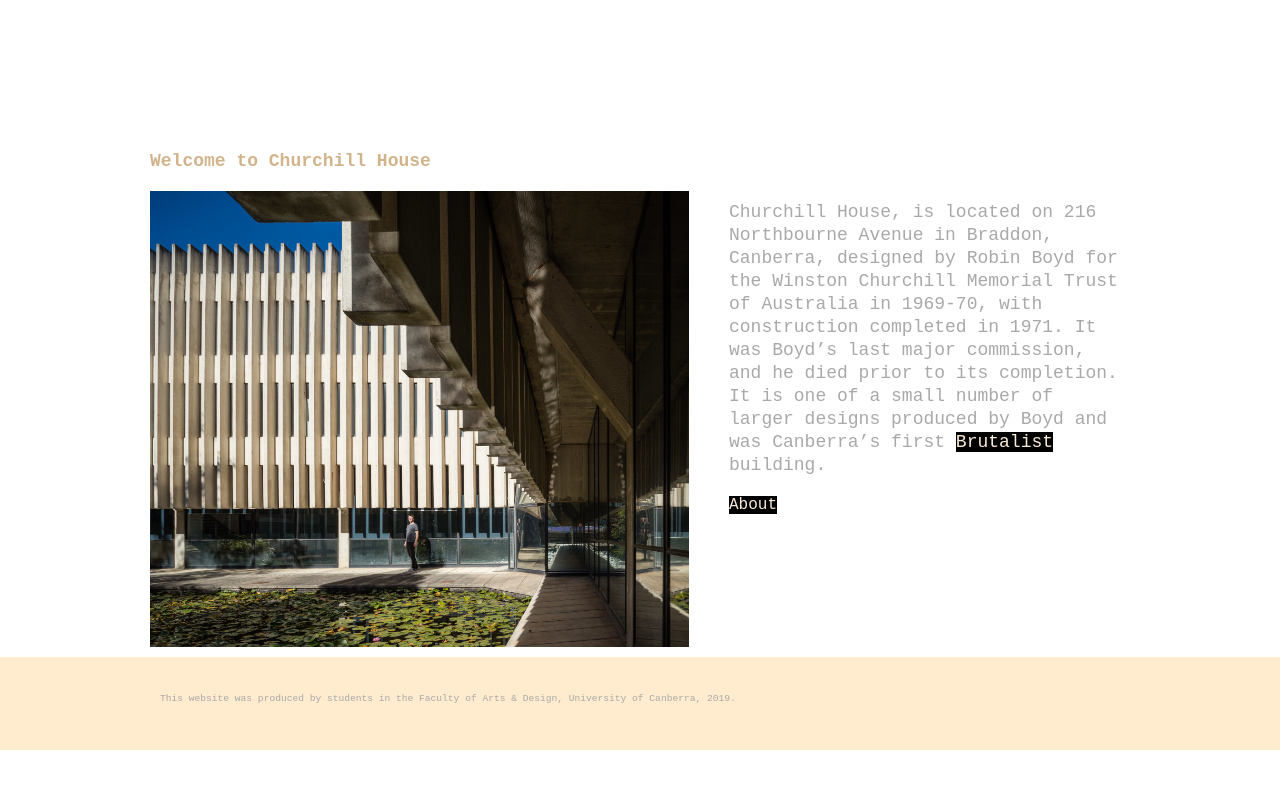
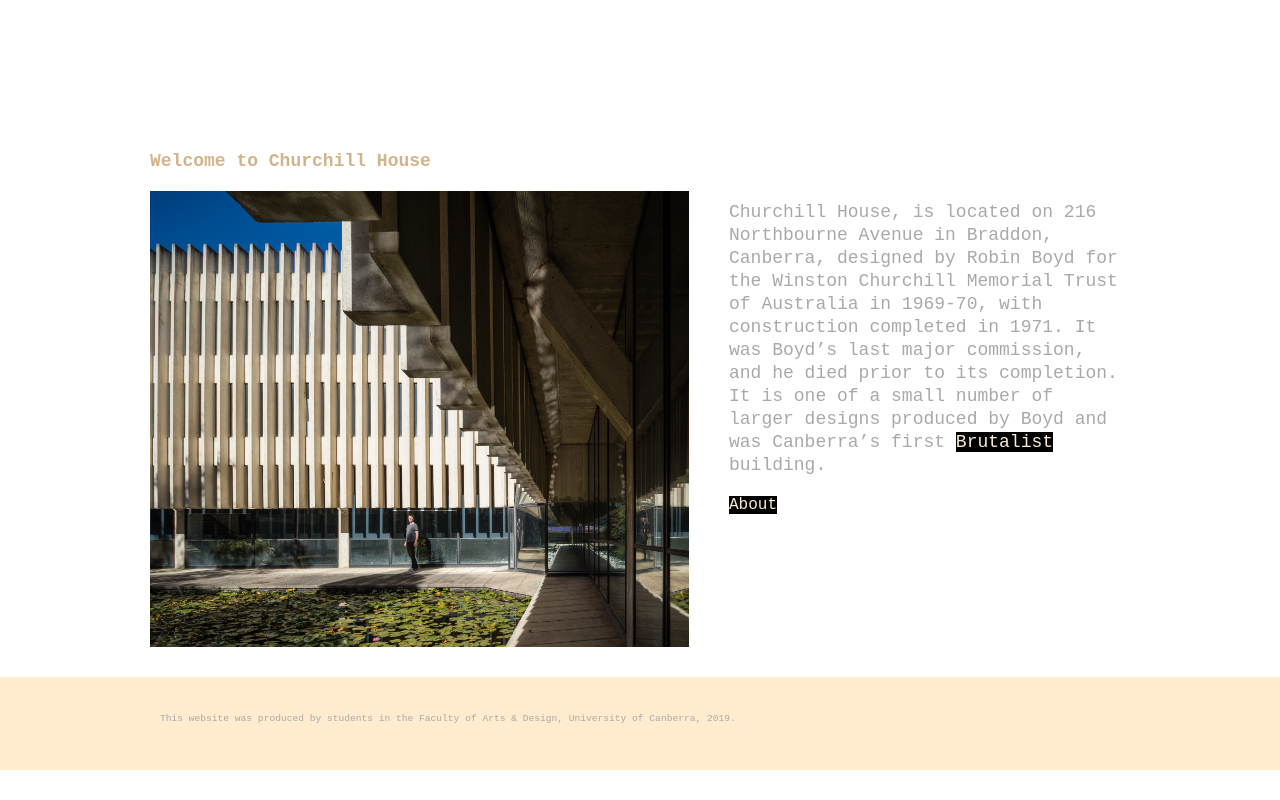
Before and after one commit to AlexaZeg/alexa-website---churchill-house, a plain HTML site: page index.html in a window 1280 px wide. Shown: the part 378-1178 px from the top of the page. Before the commit the page ends 1128 px from the top, so only its background shows below. Drawn offline with Linux system fonts and the light colour scheme; a web font is replaced by a local one.

Commit message:
update 1a

```diff
--- a/assets/css/styles.css
+++ b/assets/css/styles.css
@@ -7,6 +7,7 @@ body {
     /* make sure you set family and size on border */
     font-family: 'B612 Mono', monospace;
     font-size: 16px;
+    padding-bottom: 30px;
 
 }
 
@@ -152,6 +153,7 @@ footer p {
     float: left;
     padding-right: 40px;
     background-color: white;
+    padding-bottom: 20px;
 
 
 }
```
